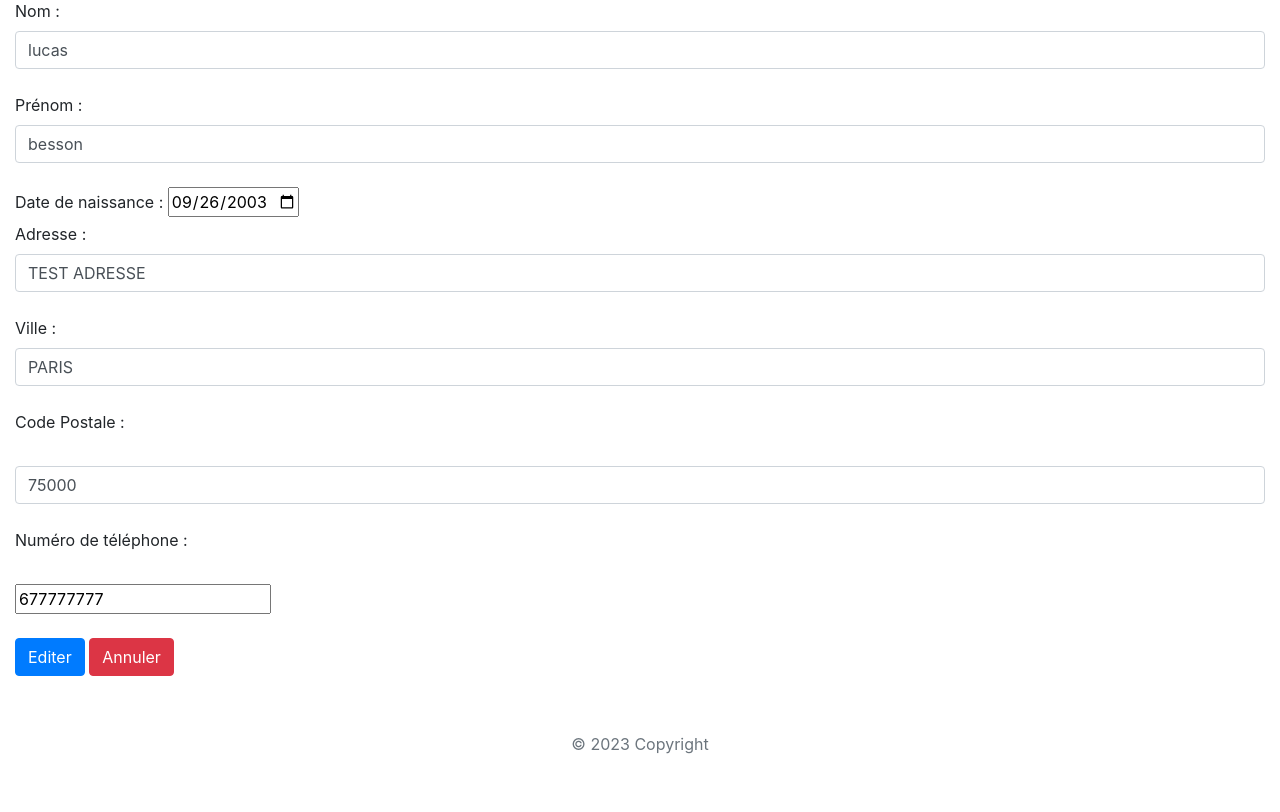
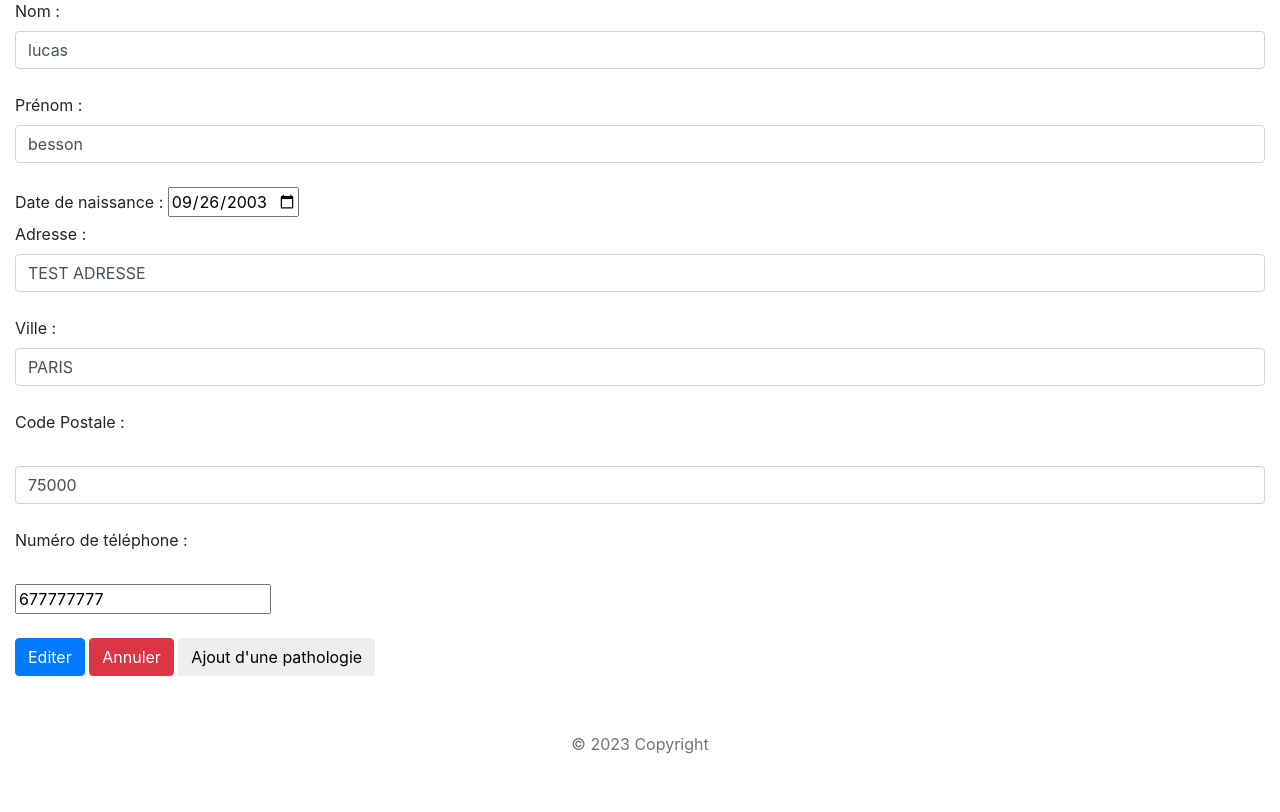
Before and after one commit to lucas-besson/S3.01-Misson-2, a Flask app: page /patient/edit?idPatient=1 in a window 1280 px wide. Shown: the part 127-939 px from the top of the page. Run offline with Flask 3, Linux system fonts and the light colour scheme; data comes from the database, SQL or seed files in the repository; some libraries are stand-ins or nearby versions.

Commit message:
Ajout d'un petit bouton

```diff
--- a/templates/patient/edit_patient.html
+++ b/templates/patient/edit_patient.html
@@ -29,6 +29,7 @@
             <input type="tel" id="telPatient" name="TelPatient" value="{{ patient.telephone }}" placeholder="06.01.02.03.04.05" pattern="[0-9]{2}.[0-9]{2}.[0-9]{2}.[0-9]{2}.[0-9]{2}.[0-9]{2}" required><br><br>
             <input class="btn btn-primary" type="submit" value="Editer" name="Valider" >
             <a href="show" class="btn btn-danger">Annuler</a>
+            <button href="show" class="btn">Ajout d'une pathologie</button>
         </div>
     </fieldset>
   </form>
```
